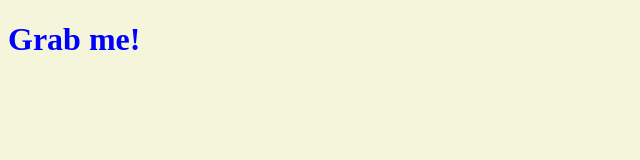
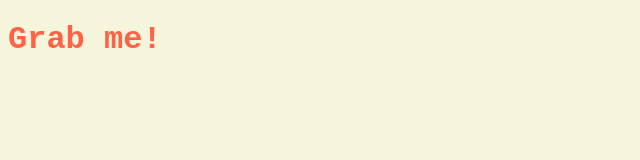
Before and after one commit to lynch456/js-chrome, a plain HTML site: page index.html in a window 1280 px wide. Both pictures are taken after a click on the element "Grab me!". Shown: the whole page, without its empty margins (0-640 px from the left). Drawn offline with Linux system fonts and the light colour scheme.

Commit message:
9/28 css is js
class

```diff
--- a/app.js
+++ b/app.js
@@ -1,14 +1,11 @@
 const h1 = document.querySelector("div.hello:first-child h1");
 
 function handleTitlsClick() {
-  const currentColor = h1.style.color;
-  let newColor;
-  if (currentColor === "blue") {
-    newColor = "tomato";
+  const clickedClass = "clicked sexy-font";
+  if (h1.className === clickedClass) {
+    h1.className = "";
   } else {
-    newColor = "blue";
+    h1.className = clickedClass;
   }
-  h1.style.color = newColor;
 }
-
 h1.addEventListener("click", handleTitlsClick);
--- a/index.html
+++ b/index.html
@@ -9,7 +9,7 @@
   </head>
   <body>
     <div class="hello">
-      <h1>Grab me!</h1>
+      <h1 class="sexy-font">Grab me!</h1>
     </div>
     <script src="app.js"></script>
   </body>
--- a/style.css
+++ b/style.css
@@ -1,3 +1,13 @@
 body {
   background-color: beige;
 }
+h1 {
+  color: cornflowerblue;
+  transition: color 0.5s ease-in-out;
+}
+.clicked {
+  color: tomato;
+}
+.sexy-font {
+  font-family: "Courier New", Courier, monospace;
+}
```
